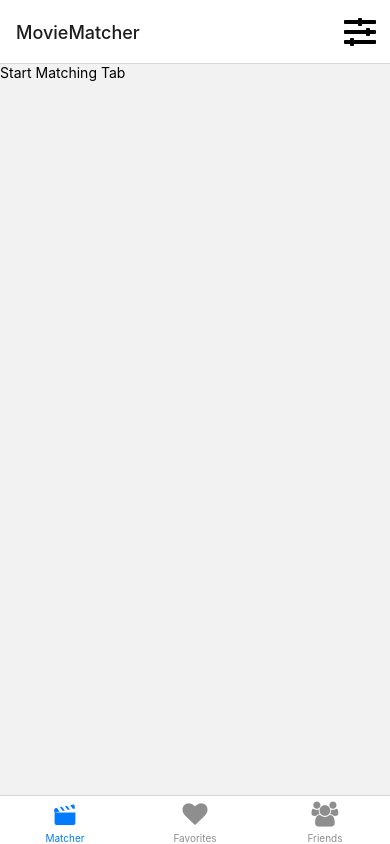
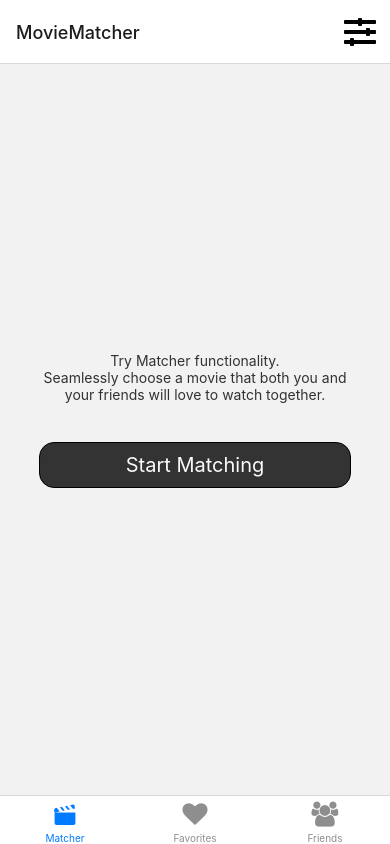
Before and after one commit to MovieMatcher/frontend, a React Native app: screen /Matcher in a window 390 px wide. Built offline with nearby package versions, Linux system fonts and the light colour scheme.

Commit message:
[home][matcher] Matcher tab basic design

```diff
--- a/src/screens/Favorites.tsx
+++ b/src/screens/Favorites.tsx
@@ -1,9 +1,10 @@
 import React from "react";
 import { Text, View } from "react-native";
+import tabsStyles from "../styles/TabsStyles";
 
 function FavoritesTab() {
   return (
-    <View>
+    <View style={tabsStyles.container}>
       <Text>Favorites Tab</Text>
     </View>
   );
--- a/src/screens/Friends.tsx
+++ b/src/screens/Friends.tsx
@@ -1,10 +1,11 @@
 import React from "react";
 import { Text, View } from "react-native";
+import tabsStyles from "../styles/TabsStyles";
 
 function FriendsTab() {
   return (
-    <View>
-      <Text>Favorites Tab</Text>
+    <View style={tabsStyles.container}>
+      <Text>Friends Tab</Text>
     </View>
   );
 }
--- a/src/screens/Matcher.tsx
+++ b/src/screens/Matcher.tsx
@@ -1,9 +1,19 @@
 import React from "react";
-import { Text, View } from "react-native";
+import { Text, TouchableOpacity, View } from "react-native";
+import tabsStyles from "../styles/TabsStyles";
 function MatcherTab() {
   return (
-    <View>
-      <Text>Start Matching Tab</Text>
+    <View style={tabsStyles.container}>
+      <View style={tabsStyles.textContainer}>
+        <Text style={tabsStyles.text}>Try Matcher functionality.</Text>
+        <Text style={tabsStyles.text}>
+          Seamlessly choose a movie that both you and your friends will love to
+          watch together.
+        </Text>
+      </View>
+      <TouchableOpacity style={tabsStyles.button}>
+        <Text style={tabsStyles.buttonText}>Start Matching</Text>
+      </TouchableOpacity>
     </View>
   );
 }
--- /dev/null
+++ b/src/styles/TabsStyles.tsx
@@ -0,0 +1,34 @@
+import { StyleSheet } from "react-native";
+
+const tabsStyles = StyleSheet.create({
+  container: {
+    flex: 1,
+    // backgroundColor: "#ffffff",
+    alignItems: "center",
+    justifyContent: "center",
+  },
+  textContainer: {
+    alignItems: "center",
+    margin: "10%",
+  },
+  text: {
+    fontSize: 14,
+    color: "#323233",
+    textAlign: "center",
+  },
+  button: {
+    alignItems: "center",
+    width: "80%",
+    backgroundColor: "#333333",
+    borderColor: "#000000",
+    borderWidth: 0.7,
+    borderRadius: 15,
+    marginBottom: "15%",
+  },
+  buttonText: {
+    color: "#fafafc",
+    fontSize: 20,
+    padding: 10,
+  },
+});
+export default tabsStyles;
```
